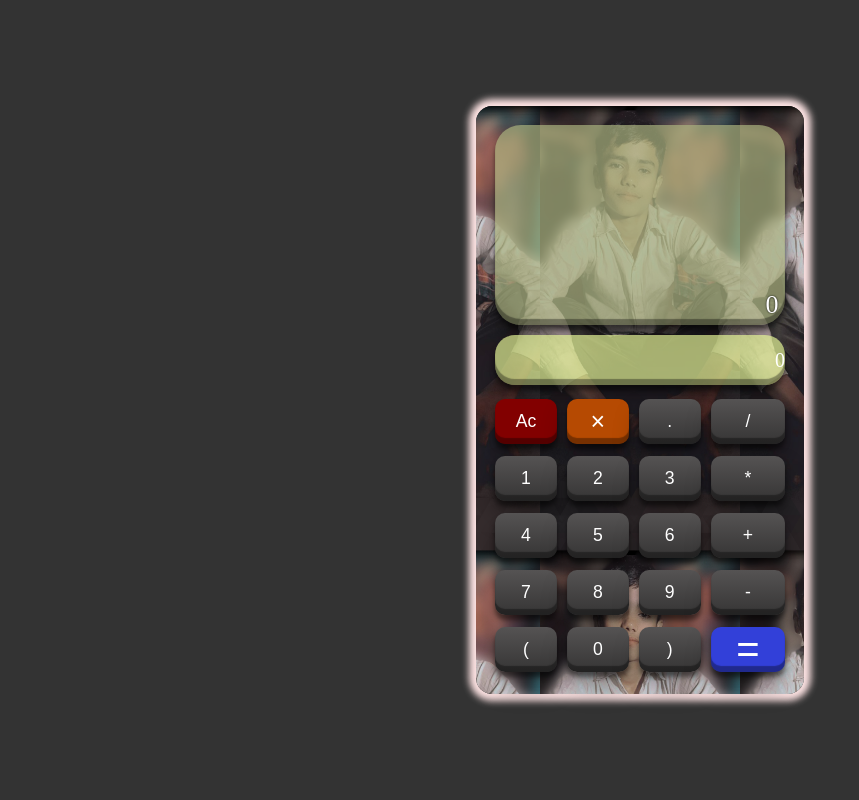
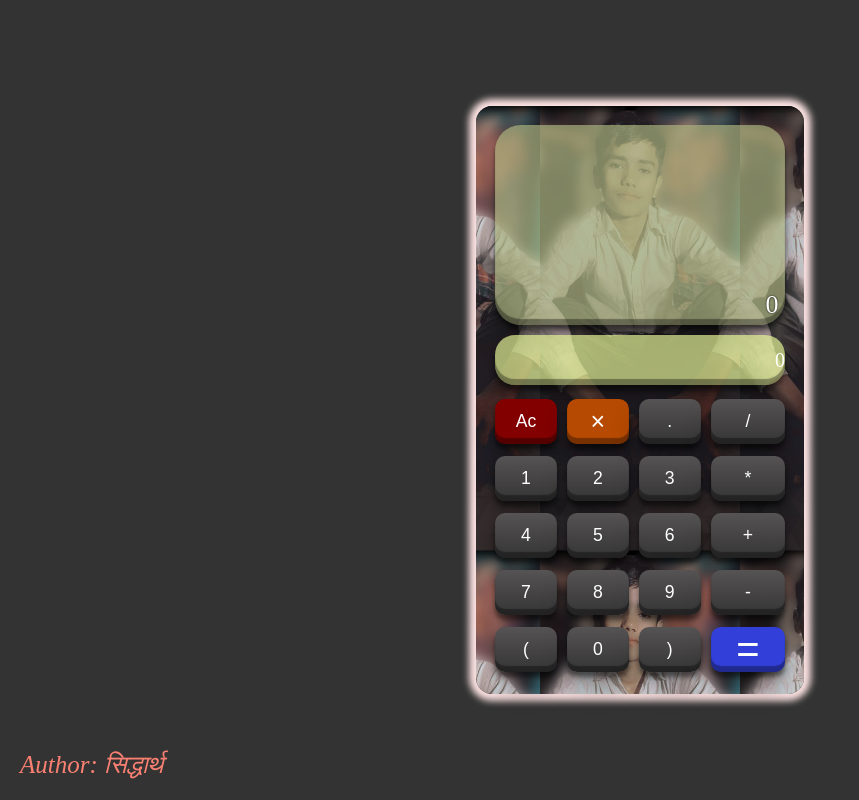
Before and after one commit to Siddharth-hero-1/Calculator, a plain HTML site: page index.html in a window 1280 px wide. Shown: the whole page, without its empty margins (0-859 px from the left). Drawn offline with Linux system fonts and the light colour scheme.

Commit message:
update index.html

```diff
--- a/index.html
+++ b/index.html
@@ -6,7 +6,7 @@
   <meta user-scalable=no>
   <meta name="viewport" content="width=device-width, initial-scale=1.0">
   <meta http-equiv="X-UA-Compatible" content="ie=edge">
-  <title>Document</title>
+  <title>Calculator</title>
   <style>
     * {
       margin: 0px;
@@ -148,6 +148,13 @@
         transform: scale(2.2);
       }
     }
+    i{
+      position: fixed;
+      bottom: 20px;
+      left: 20px;
+      font-size: 25px;
+      color: salmon
+    }
   </style>
 </head>
 
@@ -187,6 +194,7 @@
 
     </div>
   </section>
+  <i>Author: सिद्धार्थ</i>
 </body>
 <script>
   result.innerText = '0';
```
